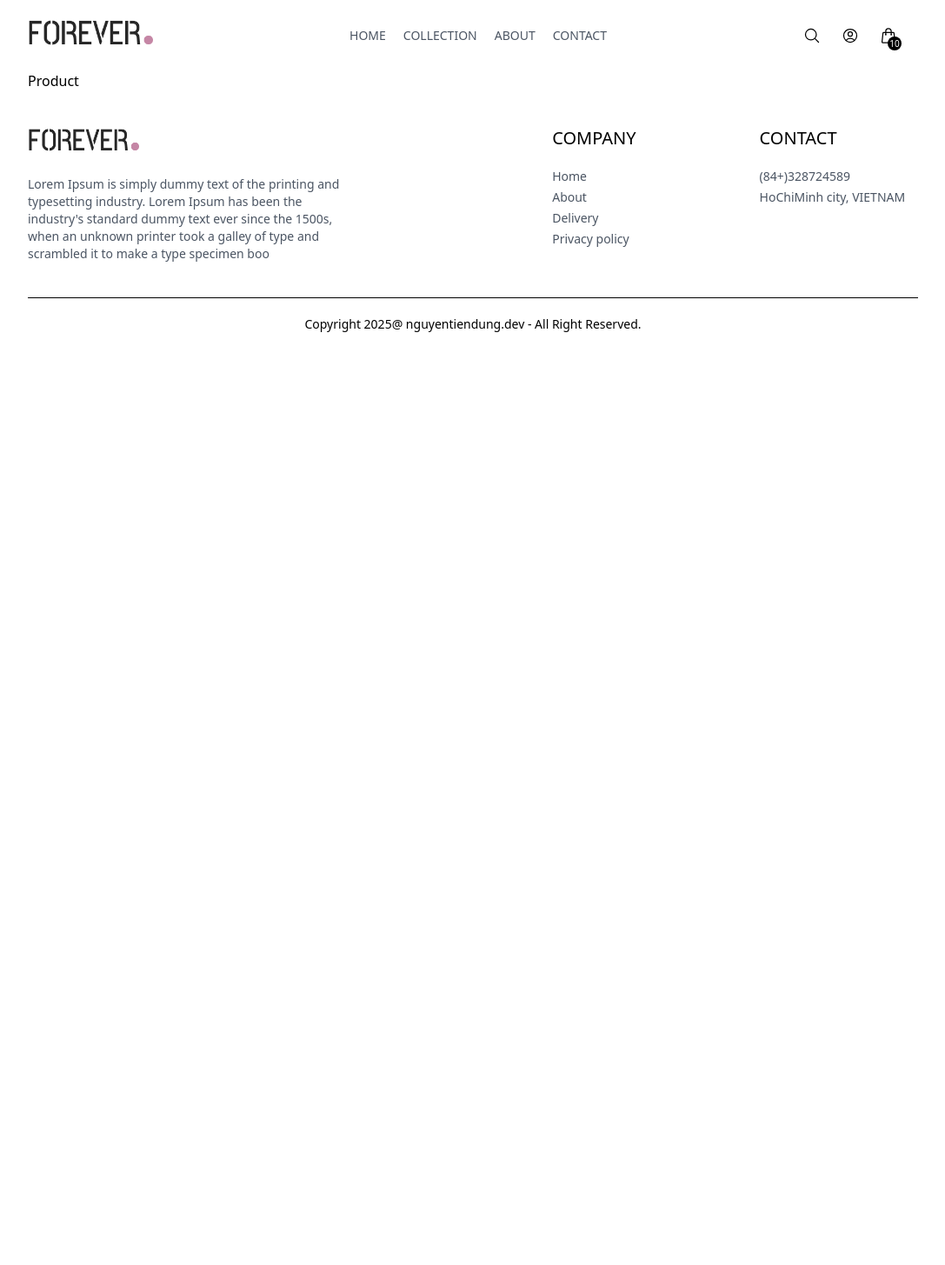
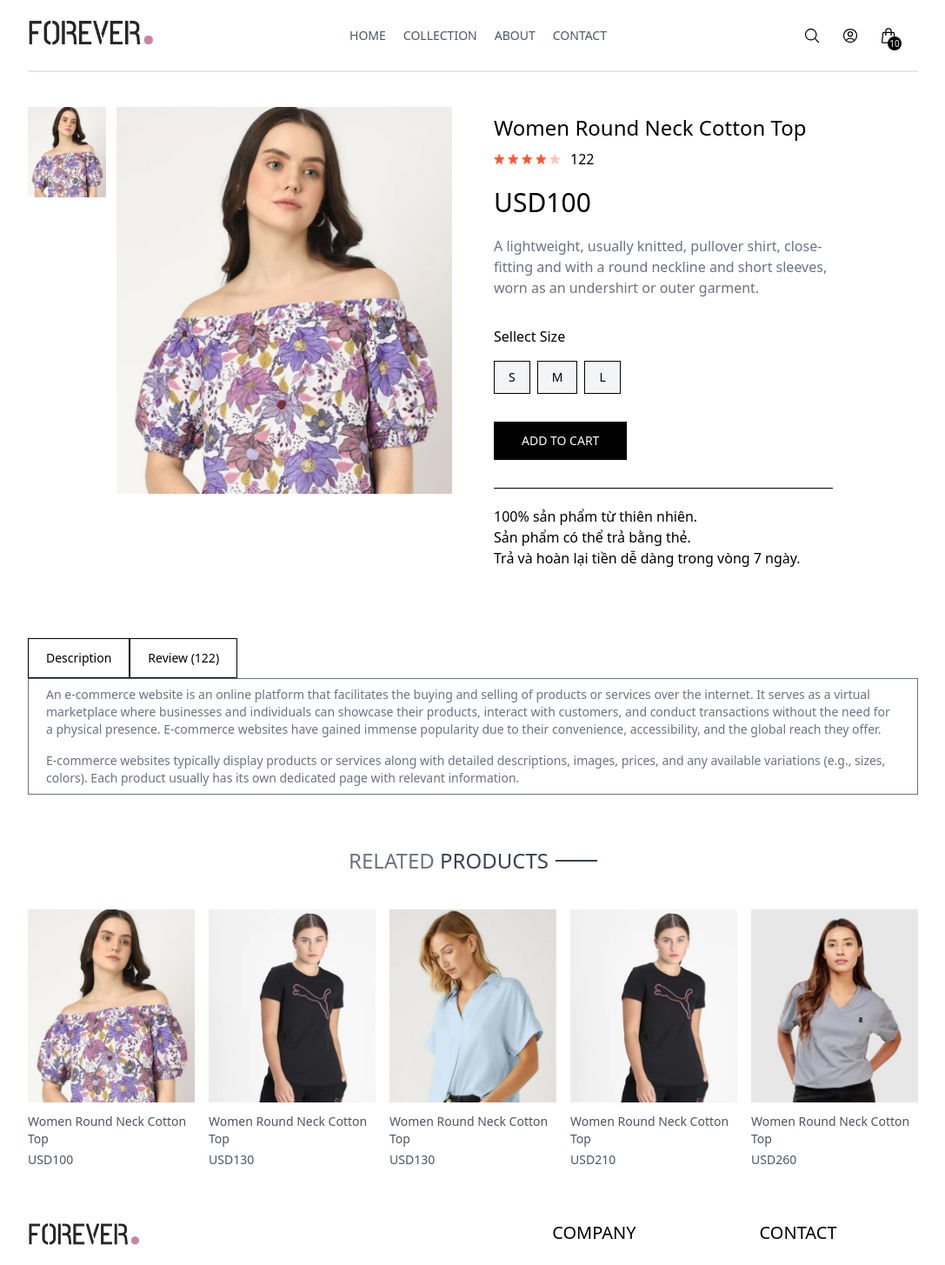
Before and after one commit to dungvt1602/Ecommerce-cloth, a React (Vite) app in the folder front-end/: page /product/aaaaa in a window 1280 px wide. Shown: the top 1455 px of the page at 87% size, without its empty margins (96-1183 px from the left). Before the commit the page ends 800 px from the top, so only its background shows below. Built offline with nearby package versions, Linux system fonts and the light colour scheme.

Commit message:
Hoan thanh trang page product

```diff
--- /dev/null
+++ b/front-end/src/components/RelatedProduct/RelatedProduct.jsx
@@ -0,0 +1,42 @@
+import React, { useContext, useEffect, useState } from 'react'
+import { ShopContext } from '../../context/ShopContext'
+import { products } from '../../assets/assets';
+import Title from '../Title/Title';
+import ProductItems from '../ProductItems/ProductItems';
+
+const RelatedProduct = ({category, subCategory}) => {
+
+    const {products} = useContext(ShopContext);
+    const [related , setRelated] = useState([]);
+
+
+    useEffect( () => {
+        if(products.length > 0){
+            let productCopy = products.slice();
+            productCopy = productCopy.filter((item) => item.category === category);
+            productCopy = productCopy.filter((item) => item.subCategory === subCategory);
+            productCopy = productCopy.slice(0,5);
+            setRelated(productCopy);
+
+            console.log(related);
+        }
+    },[products])
+
+  return (
+    <div className="my-15">
+        <div className="text-center text-2xl my-4">
+            <Title text1={"RELATED"} text2={"PRODUCTS"}/>
+        </div>
+
+        <div className='grid grid-cols-2 sm:grid-cols-3 md:grid-cols-4 lg:grid-cols-5 gap-4 gap-y-6'>
+            {
+                related.map((item, index) => (
+                    <ProductItems key={index} id={item._id} name={item.name} image={item.image} price={item.price}/>
+                ))
+            }
+        </div>
+    </div>
+  )
+}
+
+export default RelatedProduct
--- a/front-end/src/index.css
+++ b/front-end/src/index.css
@@ -11,6 +11,9 @@ a.active hr {
   font-style: normal;
 }
 
+::-webkit-scrollbar{
+  display: none;
+}
 
 @media (max-width: 640px) {
  a.active   {
--- a/front-end/src/pages/Collection/Collection.jsx
+++ b/front-end/src/pages/Collection/Collection.jsx
@@ -142,7 +142,7 @@ const Collection = () => {
         <div className="product-sort">
           {
             filterProducts.map((item, index) => (
-              <ProductItems key={index} id={item.id} name={item.name}
+              <ProductItems key={index} id={item._id} name={item.name}
               image={item.image} price={item.price}/>
             ))
           }
--- a/front-end/src/pages/Product/Product.css
+++ b/front-end/src/pages/Product/Product.css
@@ -0,0 +1,3 @@
+.product-none {
+    opacity: 0%;
+}
--- a/front-end/src/pages/Product/Product.jsx
+++ b/front-end/src/pages/Product/Product.jsx
@@ -1,8 +1,129 @@
-import React from 'react'
+import React, { useEffect, useContext, useState } from 'react'
+import { useParams } from 'react-router-dom'
+import { ShopContext } from '../../context/ShopContext';
+import { assets } from '../../assets/assets';
+import RelatedProduct from '../../components/RelatedProduct/RelatedProduct';
 
 const Product = () => {
-  return (
-    <div>Product</div>
+
+  const { productId } = useParams();
+  const {products , currency}  = useContext(ShopContext);
+  const [productData, setProductData] = useState('');
+
+  const [image, setImage] = useState('');
+
+  const [size , setSize] = useState('');
+
+  const fetchProductData = async () => {
+    products.map((item) => {
+      if(item._id == productId) {
+       setProductData(item);
+      setImage(item.image[0]);
+      console.log(productData);
+      return null;
+    }
+    })
+  }
+
+  useEffect(() => {
+    fetchProductData();
+  },[productId, products] )
+
+  return productData ?  (
+    <div className='border-t-2 border-gray-200 pt-10 transition-opacity ease-in duration-500 opacity-100'>
+      {/* Product Data */}
+      <div className='flex gap-12 sm:gap-12 flex-col sm:flex-row'>
+        {/* Product Image */}
+
+        <div className='flex-1 flex flex-col-reverse gap-3 sm:flex-row'>
+          <div className='flex sm:flex-col overflow-x-auto sm:overflow-y-scroll justify-between
+          sm:justify-normal sm:w-[18.7%] w-full'>
+            {
+              productData.image.map((item, index) =>
+              (
+                <img onClick={() => setImage(item)} src={item} key={index} className='w-[24%] sm:w-full sm:mb-3 flex-shrink-0 cursor-pointer'></img>
+              ))
+            }
+          </div>
+          <div className='w-full sm:w-[80%]'>
+            <img src={image} className='w-full h-auto' alt=''/>
+          </div>
+        </div>
+
+        {/* ------Product info-------- */}
+
+        <div className='flex-1 '>
+          <h1 className='font-medium text-2xl mt-2'>{productData.name}</h1>
+          <div className='flex items-center gap-1 mt-2'>
+            <img src={assets.star_icon} alt="" className="w-3 5" />
+            <img src={assets.star_icon} alt="" className="w-3 5" />
+            <img src={assets.star_icon} alt="" className="w-3 5" />
+            <img src={assets.star_icon} alt="" className="w-3 5" />
+            <img src={assets.star_dull_icon} alt="" className="w-3 5" />
+            <p className='pl-2'>122</p>
+          </div>
+
+          <p className='mt-5 font-medium text-3xl'>{currency}{productData.price}</p>
+          <p className='mt-5 text-gray-500 md:w-4/5 '>{productData.description}</p>
+
+          <div className='flex flex-col gap-4 my-8'>
+            <p>Sellect Size</p>
+            <div className="flex gap-2">
+              {
+                productData.sizes.map((item,index) => (
+                  <button onClick={() => setSize(item)} className={`text-sm border-1 py-2 px-4 bg-gray-100 ${size === item ? "border-orange-400" : "" } `} key={index}>{item}</button>
+                ))
+              }
+            </div>
+          </div>
+          <button className='bg-black text-white px-8 py-3 text-sm
+          active:bg-gray-700 '>ADD TO CART</button>
+          <hr className='mt-8 sm:w-4/5' />
+          <div className="text-sm text-gray-500 mt-5 flex flex-col gap-1"></div>
+          <p>100% sản phẩm từ thiên nhiên.</p>
+          <p>Sản phẩm có thể trả bằng thẻ.</p>
+          <p>Trả và hoàn lại tiền dễ dàng trong vòng 7 ngày.</p>
+        </div>
+
+
+
+      </div>
+
+
+
+      {/* Description and Review Section  */}
+
+      <div className="mt-20">
+        <div className="flex">
+          <p className="border text-sm py-3 px-5">Description</p>
+          <p className="border text-sm py-3 px-5">Review (122)</p>
+        </div>
+
+        <div className='flex flex-col gap-4 border text-sm text-gray-500 px-5 py-2'>
+          <p>An e-commerce website is an online platform that facilitates the buying and selling of products or services over the internet.
+            It serves as a virtual marketplace where businesses and individuals can showcase their products, interact with customers, and conduct transactions without
+            the need for a physical presence.
+            E-commerce websites have gained immense popularity due to their convenience, accessibility, and the global reach they offer.
+          </p>
+          <p>
+            E-commerce websites typically display products or services along with detailed descriptions, images, prices, and any available variations (e.g., sizes, colors).
+            Each product usually has its own dedicated page with relevant information.
+          </p>
+        </div>
+      </div>
+
+
+      {/* REALTED PRODUCT SORT LIKE PRODUCT  */}
+
+      <div className="mt-15">
+        <RelatedProduct category={productData.category} subCategory={productData.subCategory}/>
+      </div>
+
+    </div>
+  ) : (
+    <div className='product-none '>
+
+    </div>
   )
 }
 
```
Also changed, not shown: front-end/src/components/RelatedProduct/RelatedProduct.css (added).
